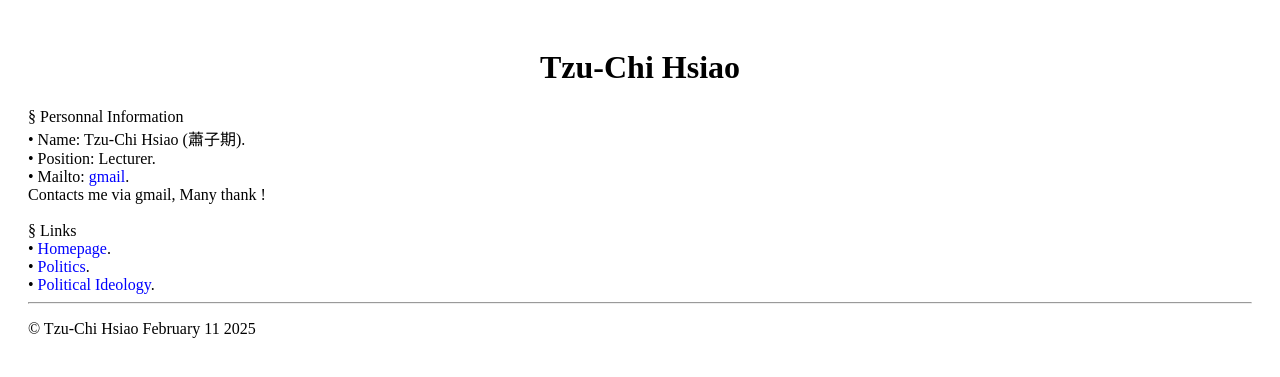
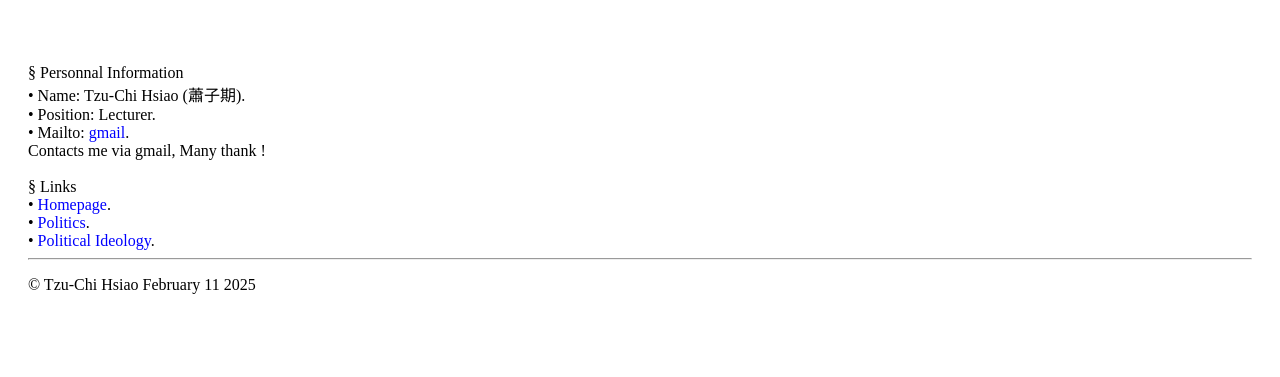
Before and after one commit to politics-tchsiao/index, a plain HTML site: page index.html in a window 1280 px wide. Drawn offline with Linux system fonts and the light colour scheme.

Commit message:
Update index.html

```diff
--- a/index.html
+++ b/index.html
@@ -54,7 +54,7 @@
 <link rel="icon" type="image/x-icon" href="img/fav.ico">
 </head>
 <body>
-<h1 class="center">Tzu-Chi Hsiao</h1>
+<br><br>
 &sect; Personnal Information<br>
 &bull; Name: Tzu-Chi Hsiao (蕭子期).<br>
 &bull; Position: Lecturer.<br>
```
